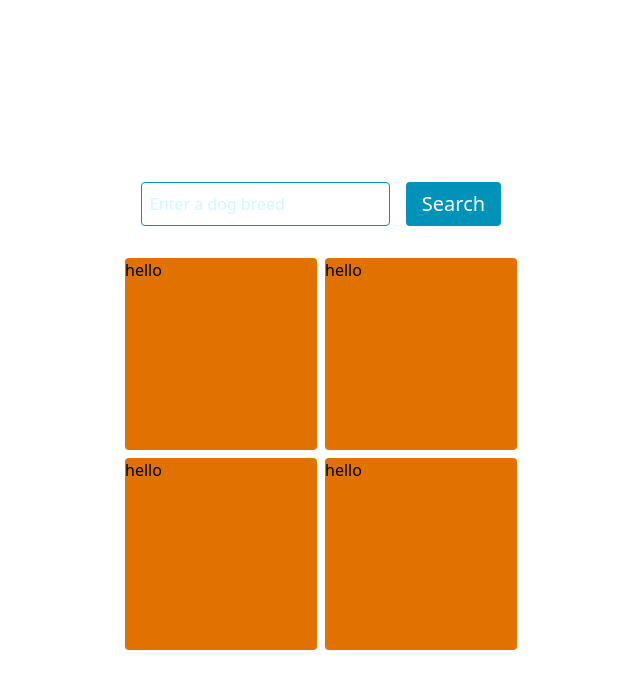
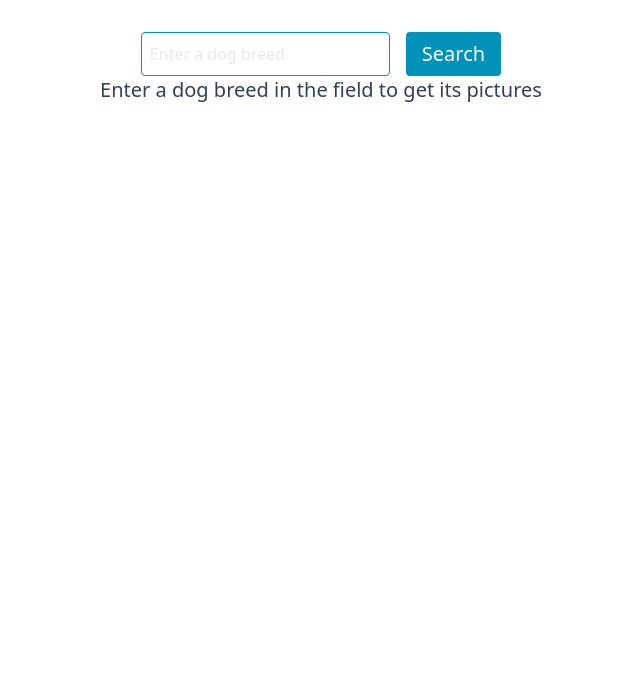
Before and after one commit to Faizan-glitch-os/random-dog-images, a React (Vite) app: page / in a window 1280 px wide. Shown: the top 688 px of the page, without its empty margins (319-959 px from the left). Built offline with nearby package versions, Linux system fonts and the light colour scheme.

Commit message:
app done

```diff
--- a/src/App.tsx
+++ b/src/App.tsx
@@ -1,31 +1,49 @@
-import { motion } from "motion/react";
 import "./App.css";
+import { useMutation } from "@tanstack/react-query";
+import getDogs from "./http";
+import Loading from "./assets/loading.png";
+import Input from "./components/Input";
+import Image from "./components/Image";
 
 function App() {
+  const { mutate, data, isError, error, isPending } = useMutation({
+    mutationKey: ["dogs"],
+    mutationFn: getDogs,
+  });
+
+  function handleSubmit(event: React.FormEvent<HTMLFormElement>) {
+    event.preventDefault();
+
+    const form = new FormData(event.currentTarget);
+    const dog = form.get("dog");
+    console.log(dog);
+
+    mutate(dog as string);
+  }
+
   return (
-    <div className=" h-[100vh] w-[100vw] flex flex-col items-center justify-center">
-      <form className="mt-8 flex flex-col md:flex-row space-y-4 md:space-x-4">
-        <input
-          type="text"
-          name="dog"
-          id="dog"
-          placeholder="Enter a dog breed"
-          className="mb-0 focus:outline-none border border-cyan-600 rounded placeholder:text-cyan-200/50 p-2"
-        />
-        <motion.button
-          whileHover={{ scale: 1.1, y: -8 }}
-          whileTap={{ scale: 0.9, y: 2 }}
-          className="bg-cyan-600 hover:bg-cyan-700 rounded text-xl text-white hover:text-amber-50 px-4 py-2 w-full"
-        >
-          Search
-        </motion.button>
-      </form>
-      <div className="mt-8 grid grid-rows-4 gap-2 md:grid-cols-2 md:grid-rows-2 md:gap-2">
-        <div className="bg-amber-600 rounded w-48 h-48">hello</div>
-        <div className="bg-amber-600 rounded w-48 h-48">hello</div>
-        <div className="bg-amber-600 rounded w-48 h-48">hello</div>
-        <div className="bg-amber-600 rounded w-48 h-48">hello</div>
-      </div>
+    <div className="h-[100vh] w-[100vw] flex flex-col items-center">
+      <Input handleSubmit={handleSubmit} isPending={isPending} />
+      {isPending && (
+        <img className="animate-spin" src={Loading} alt="Loading image" />
+      )}
+      {data && data.status === "success" ? (
+        <ul className="mt-8 grid grid-rows-4 gap-2 md:grid-cols-2 md:grid-rows-2 md:gap-2">
+          {data.message.map((dog, index) => (
+            <Image dog={dog} index={index} />
+          ))}
+        </ul>
+      ) : (
+        <p>{data?.message}</p>
+      )}
+      {!data && !isError && !isPending && (
+        <p className="text-xl text-center text-slate-700">
+          Enter a dog breed in the field to get its pictures
+        </p>
+      )}
+      {isError && !data && (
+        <p className="text-xl text-center text-slate-700">{error.message}</p>
+      )}
     </div>
   );
 }
--- /dev/null
+++ b/src/components/Image.tsx
@@ -0,0 +1,18 @@
+type propsType = {
+  dog: string;
+  index: number;
+};
+
+const Image = ({ dog, index }: propsType) => {
+  return (
+    <li key={index} className="w-96 h-96">
+      <img
+        className="rounded-2xl shadow-2xl w-full h-full object-fill"
+        src={dog}
+        alt="picture of dog"
+      />
+    </li>
+  );
+};
+
+export default Image;
--- /dev/null
+++ b/src/components/Input.tsx
@@ -0,0 +1,30 @@
+import { motion } from "motion/react";
+
+type propsType = {
+  handleSubmit: (event: React.FormEvent<HTMLFormElement>) => void;
+  isPending: boolean;
+};
+
+const Input = ({ handleSubmit, isPending }: propsType) => {
+  return (
+    <form onSubmit={handleSubmit} className="mt-8 flex space-x-4">
+      <input
+        type="text"
+        name="dog"
+        id="dog"
+        placeholder="Enter a dog breed"
+        className="text-slate-700 mb-0 focus:outline-none border border-cyan-600 rounded placeholder:text-slate-300/50 p-2"
+      />
+      <motion.button
+        whileHover={{ scale: 1.1, y: -8 }}
+        whileTap={{ scale: 0.9, y: 2 }}
+        className="bg-cyan-600 hover:bg-cyan-700 rounded text-xl text-white hover:text-amber-50 px-4 py-2 w-full"
+      >
+        {isPending && <p className="animate-pulse">Loading....</p>}
+        {!isPending && <p>Search</p>}
+      </motion.button>
+    </form>
+  );
+};
+
+export default Input;
--- /dev/null
+++ b/src/http.ts
@@ -0,0 +1,18 @@
+export type dogsType = {
+  message: string[];
+  status: string;
+};
+
+export default async function getDogs(breed: string): Promise<dogsType> {
+  try {
+    const response = await fetch(
+      `https://dog.ceo/api/breed/${breed}/images/random/4`
+    );
+
+    const data: dogsType = await response.json();
+
+    return data;
+  } catch (error) {
+    throw new Error("Failed to fetch dog pics");
+  }
+}
--- a/src/main.tsx
+++ b/src/main.tsx
@@ -1,9 +1,14 @@
 import { StrictMode } from "react";
 import { createRoot } from "react-dom/client";
 import App from "./App.tsx";
+import { QueryClient, QueryClientProvider } from "@tanstack/react-query";
+
+const queryClient = new QueryClient();
 
 createRoot(document.getElementById("root")!).render(
   <StrictMode>
-    <App />
+    <QueryClientProvider client={queryClient}>
+      <App />
+    </QueryClientProvider>
   </StrictMode>
 );
```
Also changed, not shown: src/assets/loading.png (added).
